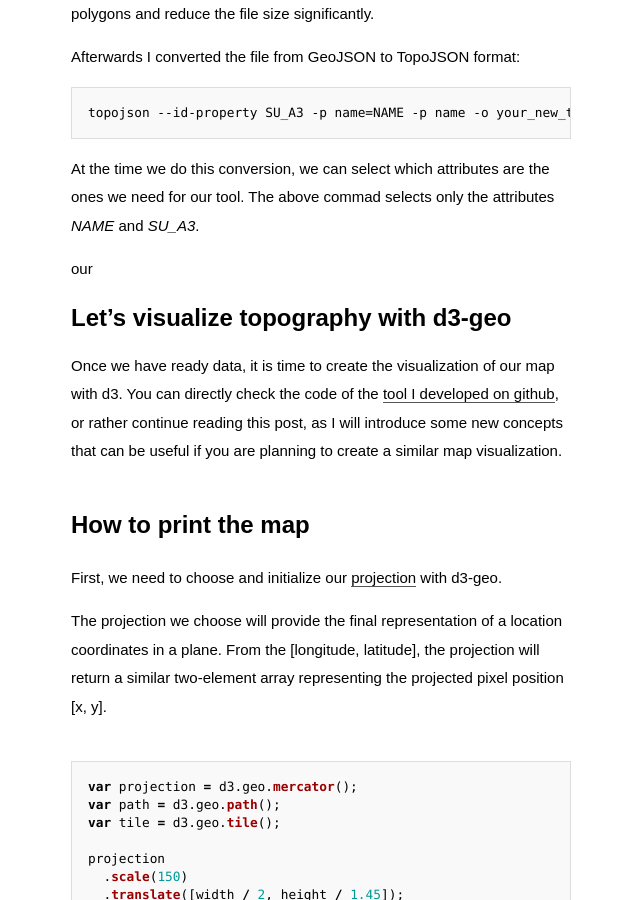
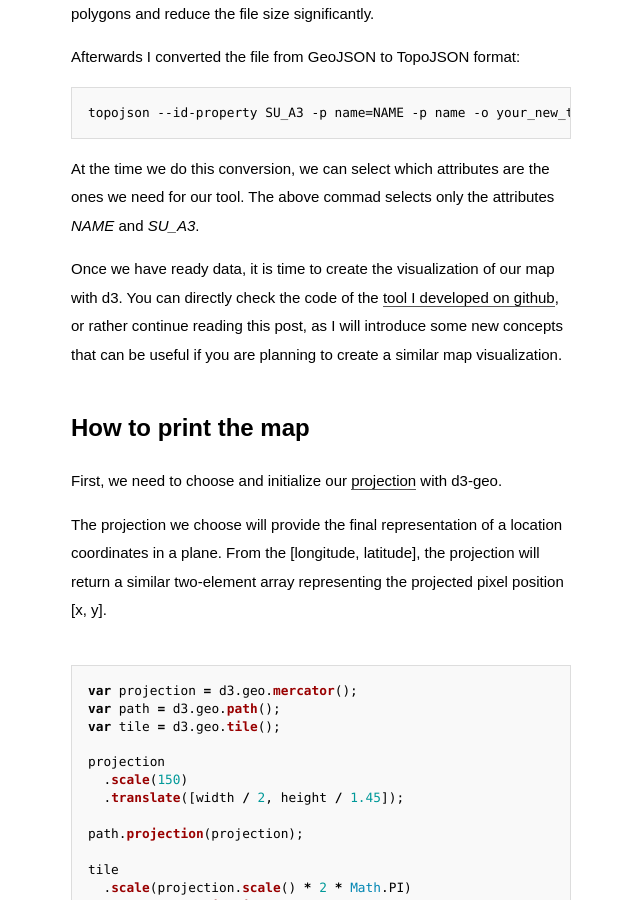
Before and after one commit to jootse84/jootse84.github.io, a Jekyll site: the page built from _posts/2016-07-13-d3-,-maps-and-cartography.md, in a window 1280 px wide and 900 px high, scrolled down 1997 px. Shown: the whole window, without its empty margins (319-959 px from the left). Built offline with Jekyll 4.4.1, drawn with Linux system fonts in a browser that asks for light colours; some web fonts are replaced.

Commit message:
Update 2016-07-13-d3-,-maps-and-cartography.md

````diff
--- a/_posts/2016-07-13-d3-,-maps-and-cartography.md
+++ b/_posts/2016-07-13-d3-,-maps-and-cartography.md
@@ -47,9 +47,6 @@ topojson --id-property SU_A3 -p name=NAME -p name -o your_new_topojson_file.json
 ```
 
 At the time we do this conversion, we can select which attributes are the ones we need for our tool. The above commad selects only the attributes *NAME* and *SU_A3*.
-
-our
-# Let's visualize topography with d3-geo
 
 Once we have ready  data, it is time to create the visualization of our map with d3. You can directly check the code of the [tool I developed on github](https://github.com/jootse84/bubble-map), or rather continue reading this post, as I will introduce some new concepts that can be useful if you are planning to create a similar map visualization.
 
````
